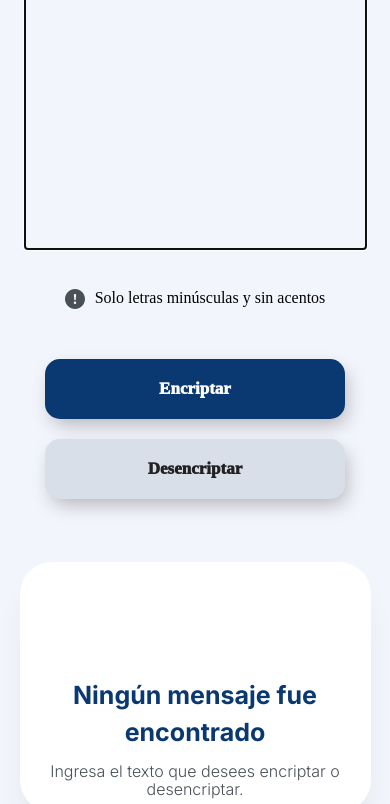
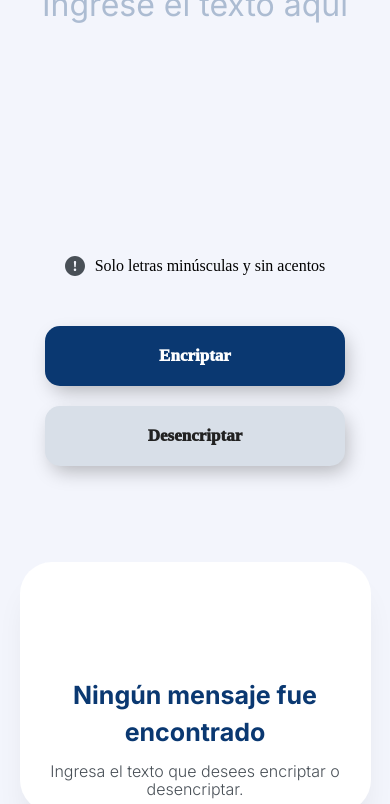
Before and after one commit to drzamora/drzamora.github.io-encriptador-, a plain HTML site: page index.html in a window 390 px wide. Shown: the part 158-962 px from the top of the page. Drawn offline with Linux system fonts and the light colour scheme.

Commit message:
Ajustes a media screen

```diff
--- a/style.css
+++ b/style.css
@@ -154,7 +154,7 @@ textarea {
     font-weight: 400;
     font-size: 32px;
     line-height: 150%;
-    /*outline: transparent;*/
+    outline: transparent;
     max-width: 100%;
     max-height: 85%;
 }
@@ -543,7 +543,7 @@ textarea {
 
     .seccion1_texto {
         width: 100%;
-        height: 300px;
+        height: 35%;
         border: none;
     }
 
@@ -559,7 +559,7 @@ textarea {
     }
 
     .btn_copiar {
-        margin-top: -40%;
+        /*margin-top: -40%; */
         /* right: 0px; */
         position: relative;
     }
```
